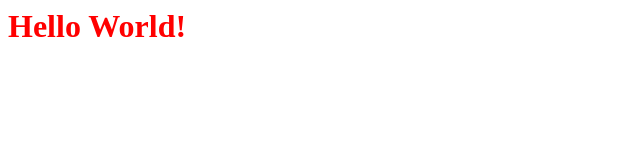
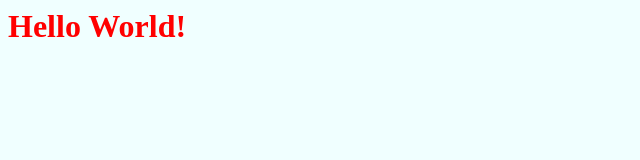
Before and after one commit to bgugelmin/Atividade1.4, a plain HTML site: page index.html in a window 1280 px wide. Shown: the whole page, without its empty margins (0-640 px from the left). Drawn offline with Linux system fonts and the light colour scheme.

Commit message:
No comments

```diff
--- a/mystyles.css
+++ b/mystyles.css
@@ -1,5 +1,5 @@
 body {
-    backgorund-color: light blue
+    background-color: azure;
 }
 
 h1 {
```
